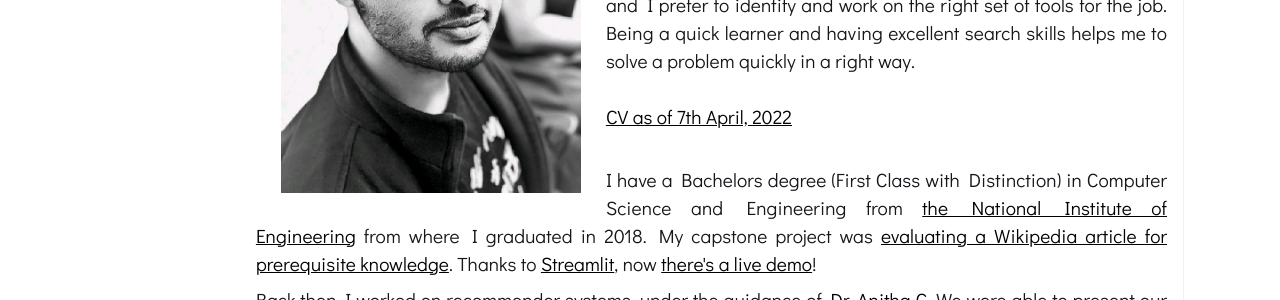
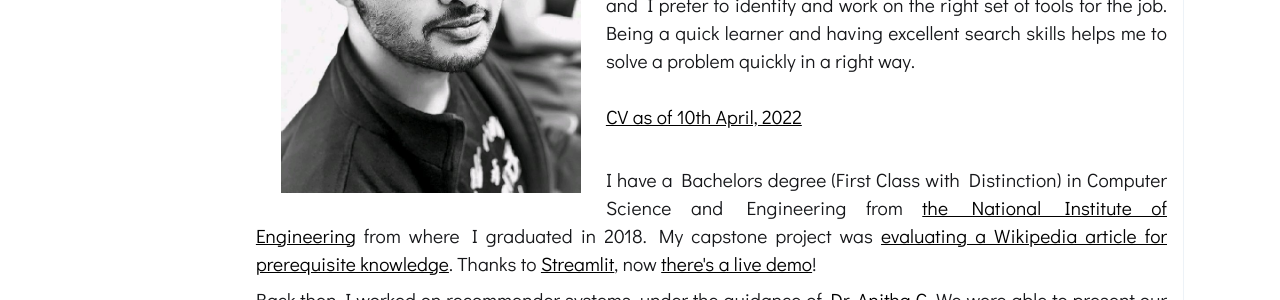
Before and after one commit to avinashbhat/avinashbhat.github.io, a Jekyll site: the page built from _pages/about.md, in a window 1280 px wide. Shown: the part 401-701 px from the top of the page. Built offline with Jekyll 4.4.1, drawn with Linux system fonts in a browser that asks for light colours.

Commit message:
Updated resume

```diff
--- a/_pages/about.md
+++ b/_pages/about.md
@@ -15,8 +15,8 @@ Previously I worked at Cisco Systems where I wrote code for several tools that i
 
 <!-- Check out my <a href="{{site.baseurl}}/now">NOW</a> page . -->
 <br><br>
-<a href="https://drive.google.com/file/d/1IugiPLw8Dysg097pF-zmpFZ8eIdqTOs6/view?usp=sharing">
-CV as of 7th April, 2022
+<a href="https://drive.google.com/file/d/1IMM6NPZQRA5wDkuCJ3WbnmZckrNU5tEn/view?usp=sharing">
+CV as of 10th April, 2022
 </a>
 <br><br>
 
```
